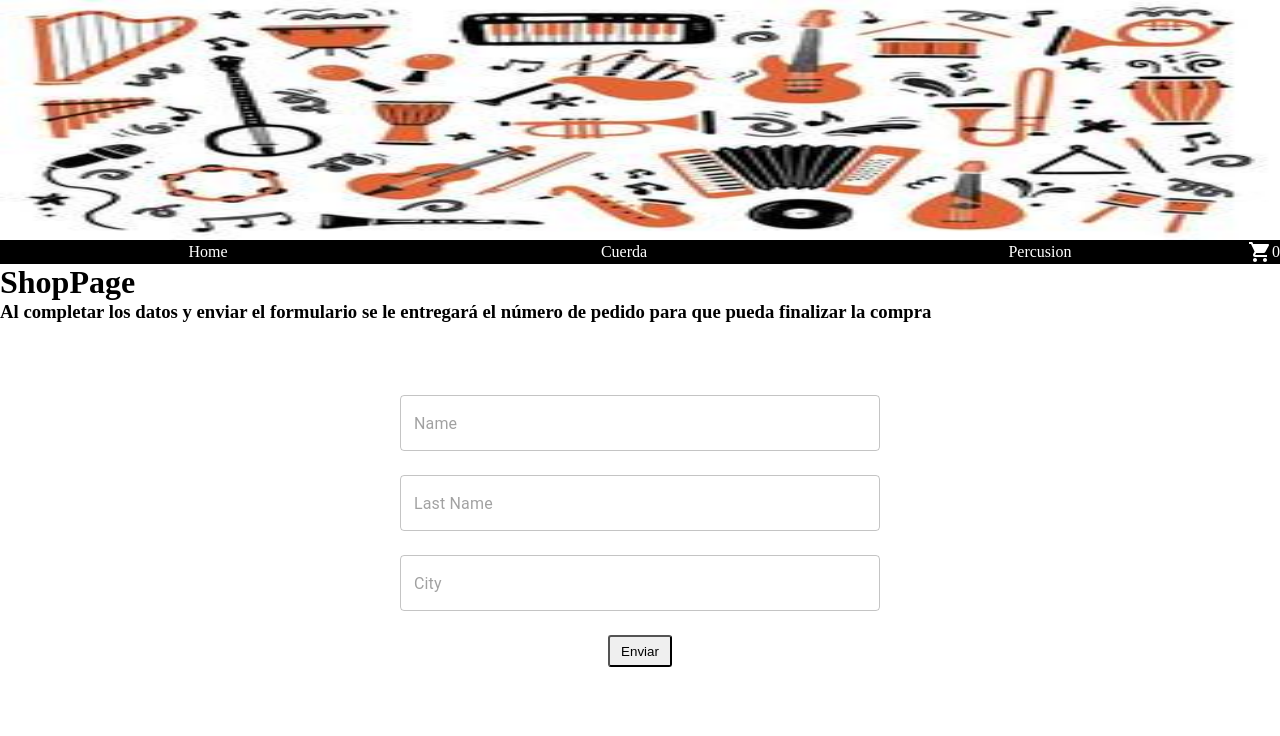
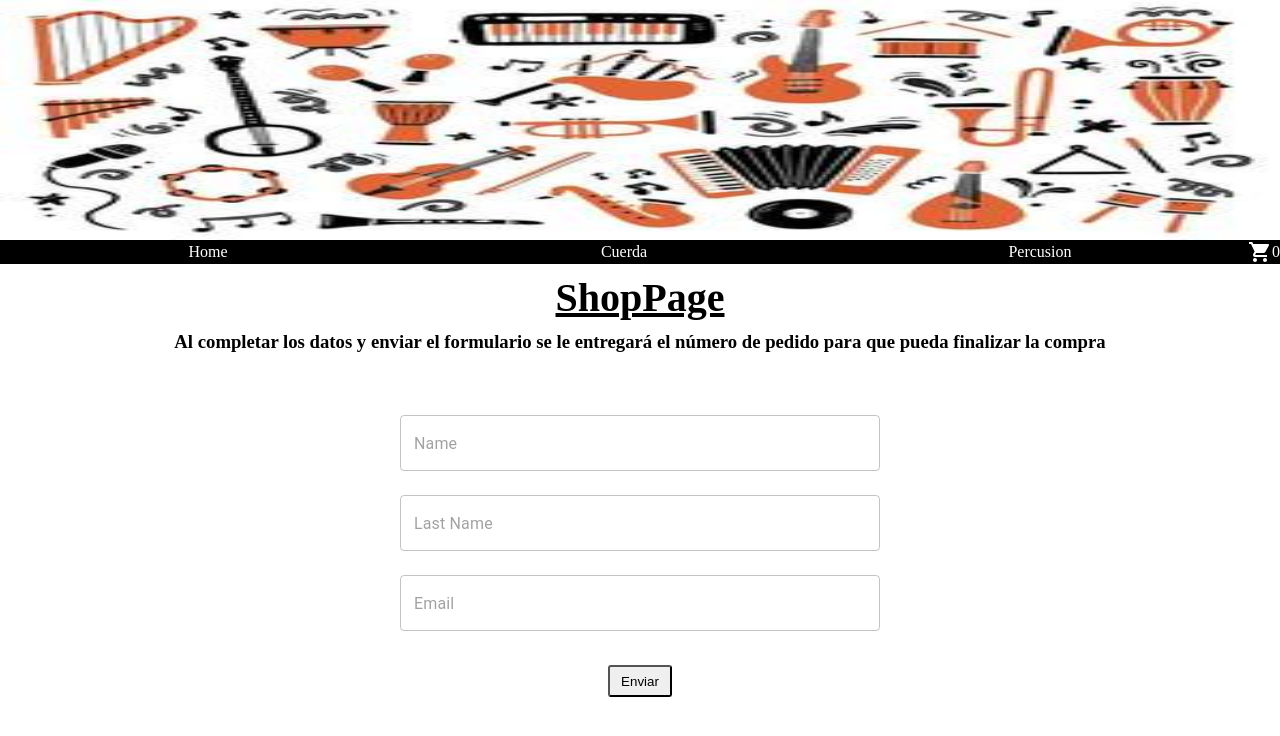
Before and after one commit to JuanCruzUrban/CursoReactPrimerEntrega, a React (Vite) app: page /shoppage in a window 1280 px wide. Shown: the top 736 px of the page. Built offline with nearby package versions, Linux system fonts and the light colour scheme.

Commit message:
arreglando el problema

```diff
--- a/src/components/ShopPage/ShopPage.css
+++ b/src/components/ShopPage/ShopPage.css
@@ -26,3 +26,36 @@ button {
     width: 4rem;
     border-radius: 3px;
 }
+
+.divShop1{
+    display: flex;
+    flex-direction: column;
+    align-items: center;
+    justify-content: center;
+    padding: 10px;
+}
+
+.divSHop2{
+    text-align: center;
+}
+
+.pDivShop{
+    padding: 10px;
+}
+
+h1{
+    text-align: center;
+    text-decoration: underline;
+    margin-top: 10px;
+    margin-bottom: 10px;
+    font-size: 40px;
+}
+
+.h2Shop{
+    font-size: 30px;
+}
+
+button{
+    margin-top: 10px;
+    margin-bottom: 10px;
+}
--- a/src/components/ShopPage/ShopPage.jsx
+++ b/src/components/ShopPage/ShopPage.jsx
@@ -12,7 +12,7 @@ import { useContext } from "react";
 const initialState = {
   name: "",
   lastName: "",
-  city: "",
+  email: "",
 };
 
 const ShopPage = () => {
@@ -82,9 +82,9 @@ const ShopPage = () => {
           />
           <TextField
             className="textF"
-            placeholder="City"
-            name="city"
-            value={values.city}
+            placeholder="Email"
+            name="email"
+            value={values.email}
             onChange={handleOnChange}
             required
           />
```
